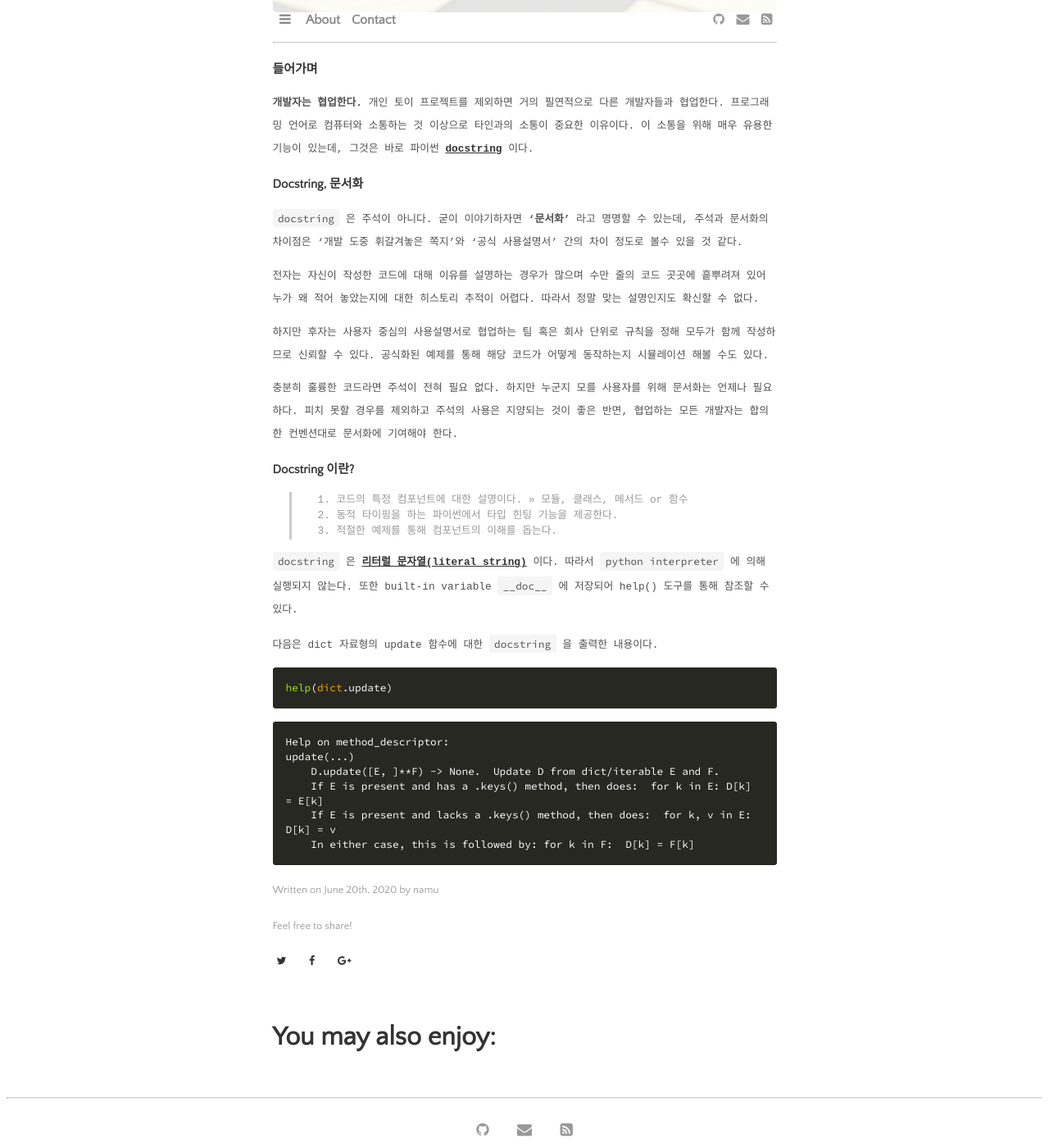
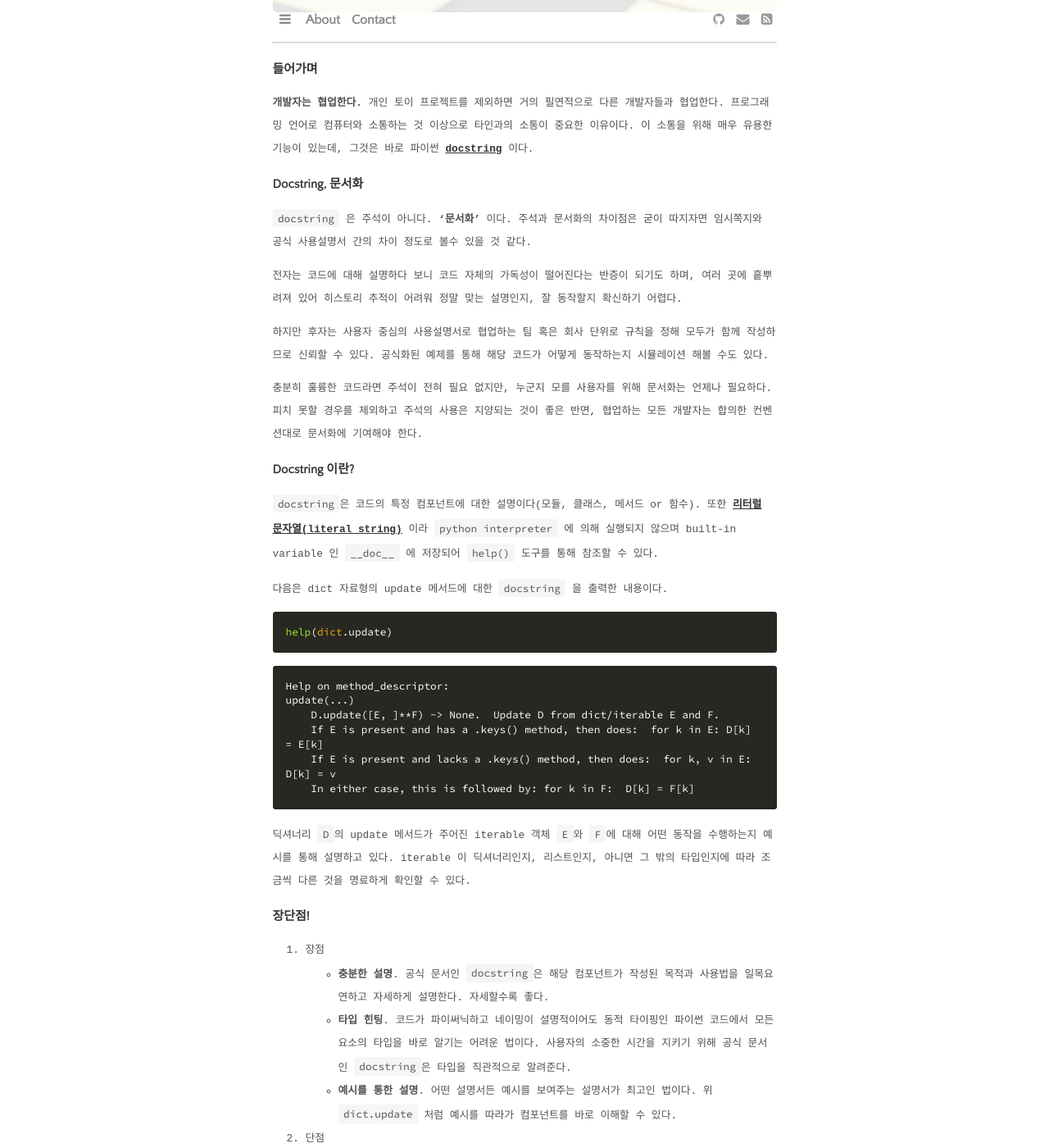
Before and after one commit to daesungRa/namu, a Jekyll site: the page built from _posts/python/2020-06-21-docstring.markdown, in a window 1280 px wide and 1400 px high, scrolled down 596 px. Shown: the whole window at 82% size. Built offline with Jekyll 4.4.1, drawn with Linux system fonts in a browser that asks for light colours; some web fonts are replaced; some of the changed text lies outside the part shown.

Commit message:
python-post: Add docstring

````diff
--- a/_posts/python/2020-06-21-docstring.markdown
+++ b/_posts/python/2020-06-21-docstring.markdown
@@ -1,6 +1,6 @@
 ---
-title:  docstring
-date:   2020-06-21 06:30:00 +0900
+title: docstring
+date: 2020-06-21 06:30:00 +0900
 author: namu
 categories: python
 permalink: "/python/:year/:month/:day/:title"
@@ -18,30 +18,25 @@ image-view: true
 
 ### Docstring, 문서화
 
-`docstring` 은 주석이 아니다.
-굳이 이야기하자면 **'문서화'** 라고 명명할 수 있는데, 주석과 문서화의 차이점은
-'개발 도중 휘갈겨놓은 쪽지'와 '공식 사용설명서' 간의 차이 정도로 볼수 있을 것 같다.
+`docstring` 은 주석이 아니다. **'문서화'** 이다. 주석과 문서화의 차이점은 굳이 따지자면
+임시쪽지와 공식 사용설명서 간의 차이 정도로 볼수 있을 것 같다.
 
-전자는 자신이 작성한 코드에 대해 이유를 설명하는 경우가 많으며 수만 줄의 코드 곳곳에 흩뿌려져 있어
-누가 왜 적어 놓았는지에 대한 히스토리 추적이 어렵다. 따라서 정말 맞는 설명인지도 확신할 수 없다.
+전자는 코드에 대해 설명하다 보니 코드 자체의 가독성이 떨어진다는 반증이 되기도 하며,
+여러 곳에 흩뿌려져 있어 히스토리 추적이 어려워 정말 맞는 설명인지, 잘 동작할지 확신하기 어렵다.
 
 하지만 후자는 사용자 중심의 사용설명서로 협업하는 팀 혹은 회사 단위로 규칙을 정해 모두가 함께 작성하므로 신뢰할 수 있다.
 공식화된 예제를 통해 해당 코드가 어떻게 동작하는지 시뮬레이션 해볼 수도 있다.
 
-충분히 훌륭한 코드라면 주석이 전혀 필요 없다. 하지만 누군지 모를 사용자를 위해 문서화는 언제나 필요하다.
+충분히 훌륭한 코드라면 주석이 전혀 필요 없지만, 누군지 모를 사용자를 위해 문서화는 언제나 필요하다.
 피치 못할 경우를 제외하고 주석의 사용은 지양되는 것이 좋은 반면, 협업하는 모든 개발자는 합의한 컨벤션대로 문서화에 기여해야 한다.
 
 ### Docstring 이란?
 
-> 1. 코드의 특정 컴포넌트에 대한 설명이다. >> 모듈, 클래스, 메서드 or 함수
-> 2. 동적 타이핑을 하는 파이썬에서 타입 힌팅 기능을 제공한다.
-> 3. 적절한 예제를 통해 컴포넌트의 이해를 돕는다.
+```docstring```은 코드의 특정 컴포넌트에 대한 설명이다(모듈, 클래스, 메서드 or 함수).
+또한 **[리터럴 문자열(literal string)](https://www.computerhope.com/jargon/l/literal.htm)** 이라
+`python interpreter` 에 의해 실행되지 않으며 built-in variable 인 `__doc__` 에 저장되어 `help()` 도구를 통해 참조할 수 있다.
 
-`docstring` 은 **[리터럴 문자열(literal string)](https://www.computerhope.com/jargon/l/literal.htm)** 이다.
-따라서 `python interpreter` 에 의해 실행되지 않는다.
-또한 built-in variable `__doc__` 에 저장되어 help() 도구를 통해 참조할 수 있다.
-
-다음은 dict 자료형의 update 함수에 대한 `docstring` 을 출력한 내용이다.
+다음은 dict 자료형의 update 메서드에 대한 `docstring` 을 출력한 내용이다.
 
 ```python
 help(dict.update)
@@ -55,3 +50,26 @@ update(...)
     If E is present and lacks a .keys() method, then does:  for k, v in E: D[k] = v
     In either case, this is followed by: for k in F:  D[k] = F[k]
 ```
+
+딕셔너리 ```D```의 update 메서드가 주어진 iterable 객체 ```E```와 ```F```에 대해 어떤 동작을 수행하는지
+예시를 통해 설명하고 있다. iterable 이 딕셔너리인지, 리스트인지,
+아니면 그 밖의 타입인지에 따라 조금씩 다른 것을 명료하게 확인할 수 있다.
+
+### 장단점!
+
+1. 장점
+    - **충분한 설명**.
+    공식 문서인 ```docstring```은 해당 컴포넌트가 작성된 목적과 사용법을 일목요연하고 자세하게 설명한다. 자세할수록 좋다.
+    - **타입 힌팅**.
+    코드가 파이써닉하고 네이밍이 설명적이어도 동적 타이핑인 파이썬 코드에서 모든 요소의 타입을 바로 알기는 어려운 법이다.
+    사용자의 소중한 시간을 지키기 위해 공식 문서인 ```docstring```은 타입을 직관적으로 알려준다.
+    - **예시를 통한 설명**.
+    어떤 설명서든 예시를 보여주는 설명서가 최고인 법이다. 위 `dict.update` 처럼 예시를 따라가 컴포넌트를 바로 이해할 수 있다.
+2. 단점
+    - **수작업을 요한다**.
+    한 가지 불편한 단점이 있는데(전적으로 작성자 입장에서), 그것은 지속적인 수작업이 필요하다는 것이다.
+    아무래도 사람과 사람이 설명을 통해 소통하는 도구이다 보니 ```docstring```의 작성 및 관리는 사람의 손을 직접 거칠 수밖에 없다.
+    또 모든 팀원이 한마음으로 문서화에 참여해야 하므로 컨벤션 준수 및 최신화에 신경쓸 것을 강조해야
+    한다(<del>팀웤 향상에 도움이 될지도?</del>).
+
+### docstring 작성하기
````
